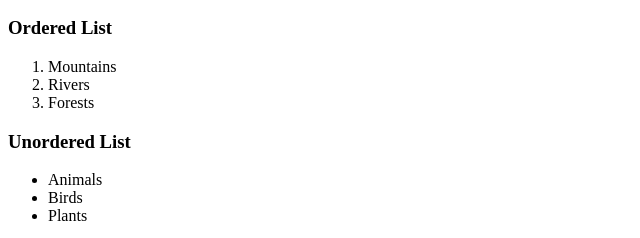
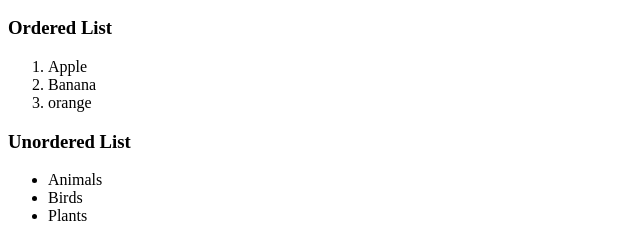
Before and after one commit to Niharika1710/HTML_project, a plain HTML site: page index.html in a window 1280 px wide. Shown: the part 704-942 px from the top of the page, 0-640 px from the left. Drawn offline with Linux system fonts and the light colour scheme.

Commit message:
saved my project changes

```diff
--- a/index.html
+++ b/index.html
@@ -47,9 +47,9 @@
 
     <h3>Ordered List</h3>
     <ol>
-      <li>Mountains</li>
-      <li>Rivers</li>
-      <li>Forests</li>
+      <li>Apple</li>
+      <li>Banana</li>
+      <li>orange</li>
     </ol>
 
     <h3>Unordered List</h3>
```
